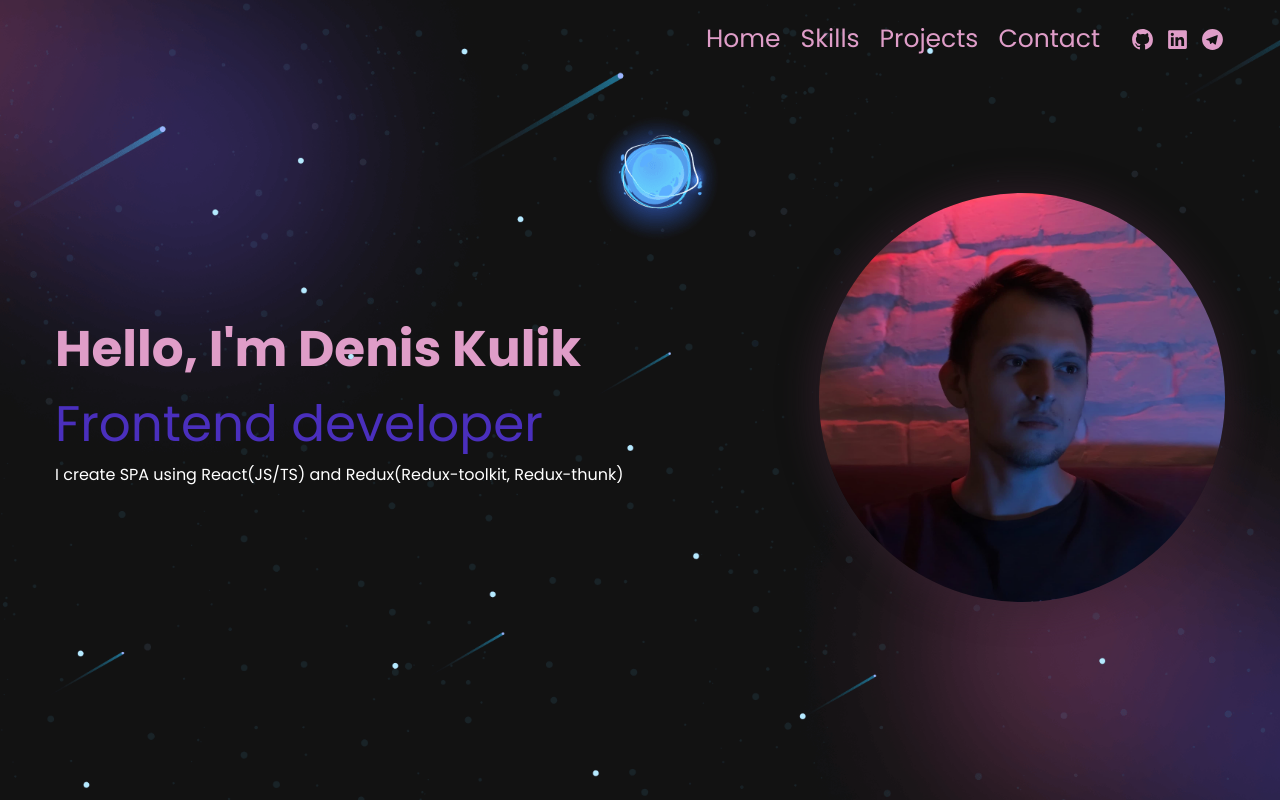
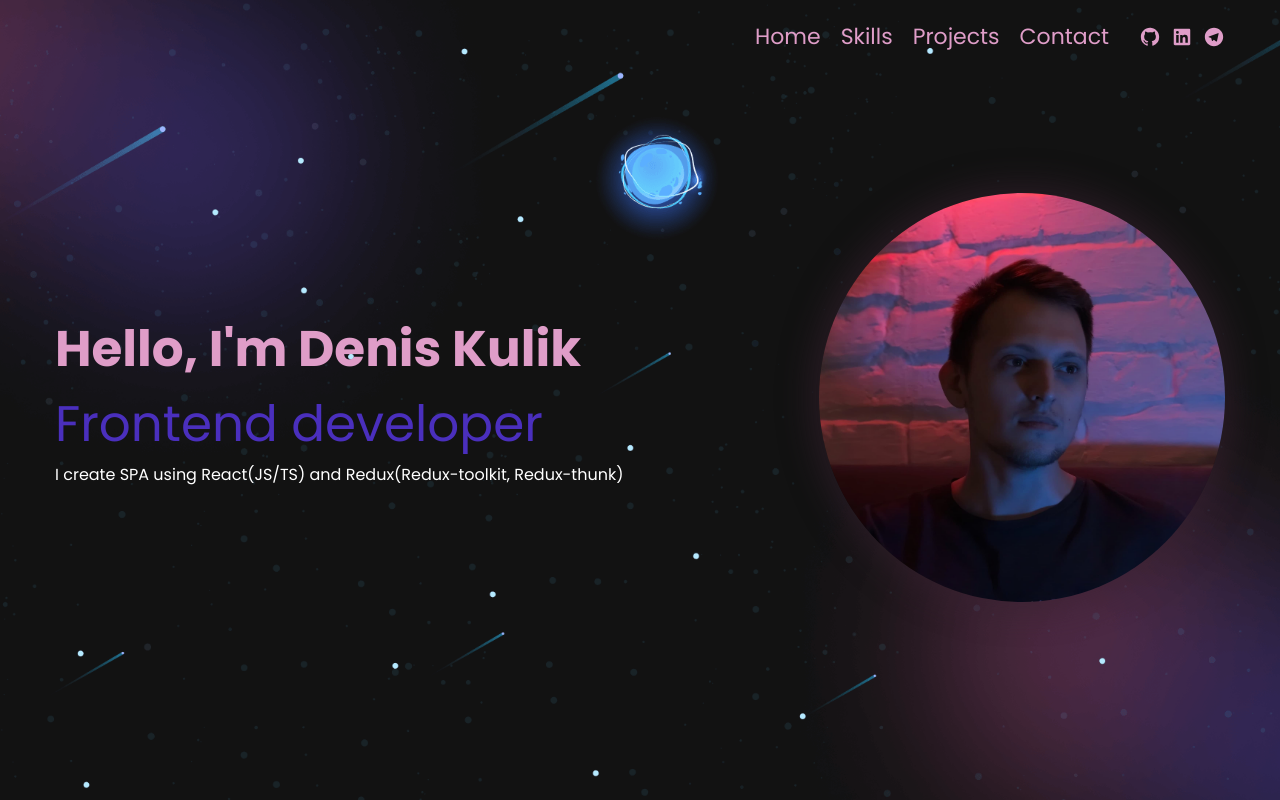
Before and after one commit to DenisKulik/frontend-developer-portfolio, a React (Vite) app: page / in a window 1280 px wide. Shown: the top 800 px of the page. Built offline with nearby package versions, Linux system fonts and the light colour scheme.

Commit message:
decrease nav items size

```diff
--- a/src/components/NavBar/NavBarStyles.ts
+++ b/src/components/NavBar/NavBarStyles.ts
@@ -6,7 +6,7 @@ export const NavBarWrapper = styled.nav`
 `;
 
 export const Link = styled.a`
-  font-size: 2.5rem;
+  font-size: 2.2rem;
   text-decoration: none;
   color: ${props => props.theme.colors.primaryLight};
   transition: all 0.3s ease-in-out;
--- a/src/components/SocialLinks/index.tsx
+++ b/src/components/SocialLinks/index.tsx
@@ -13,7 +13,7 @@ const SocialLinks = () => {
             <IconLink href="https://github.com/DenisKulik" target="_blank">
                 <Icon
                     icon={RiGithubFill}
-                    size="2.5rem"
+                    size="2.2rem"
                     color={theme?.colors.primaryLight}
                 />
             </IconLink>
@@ -23,14 +23,14 @@ const SocialLinks = () => {
             >
                 <Icon
                     icon={RiLinkedinBoxFill}
-                    size="2.5rem"
+                    size="2.2rem"
                     color={theme?.colors.primaryLight}
                 />
             </IconLink>
             <IconLink href="https://t.me/kulikdp" target="_blank">
                 <Icon
                     icon={RiTelegramFill}
-                    size="2.5rem"
+                    size="2.2rem"
                     color={theme?.colors.primaryLight}
                 />
             </IconLink>
```
